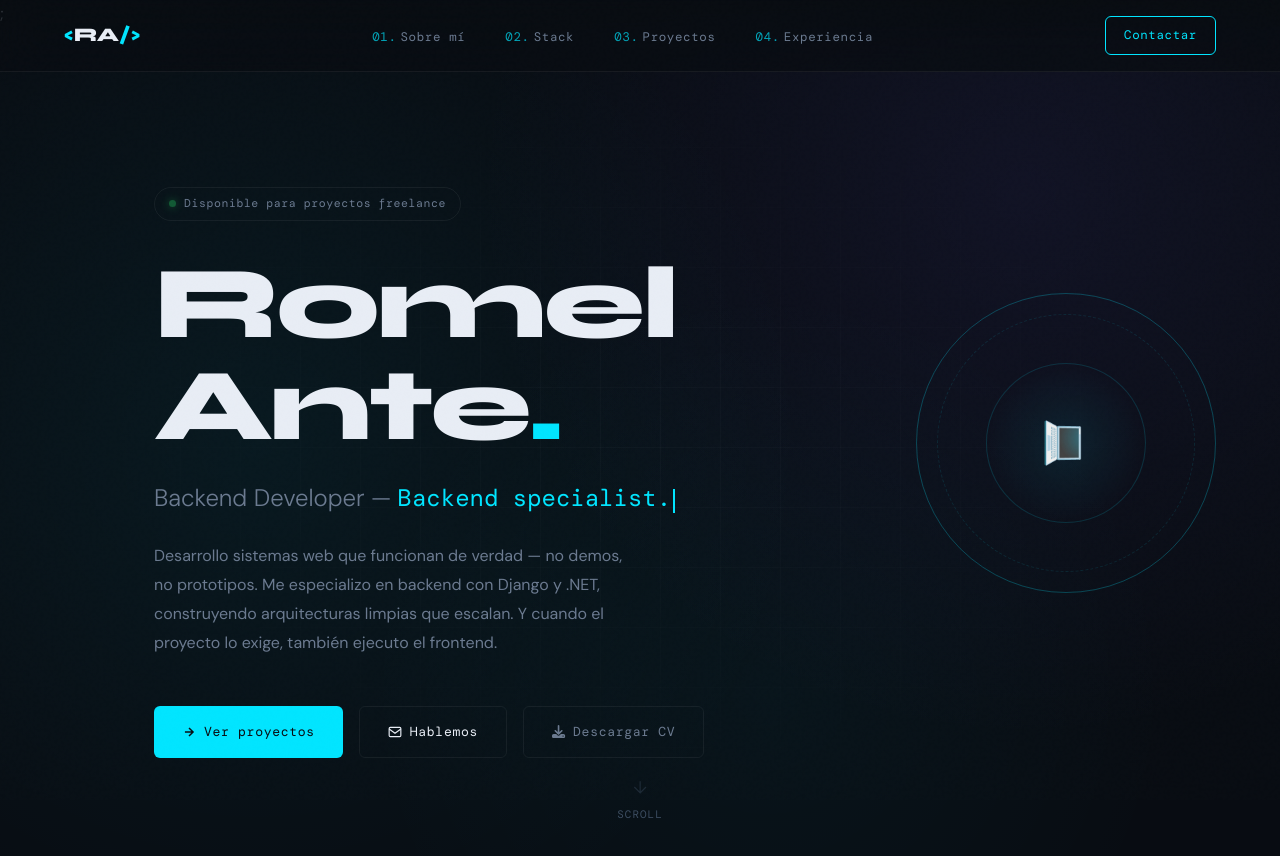
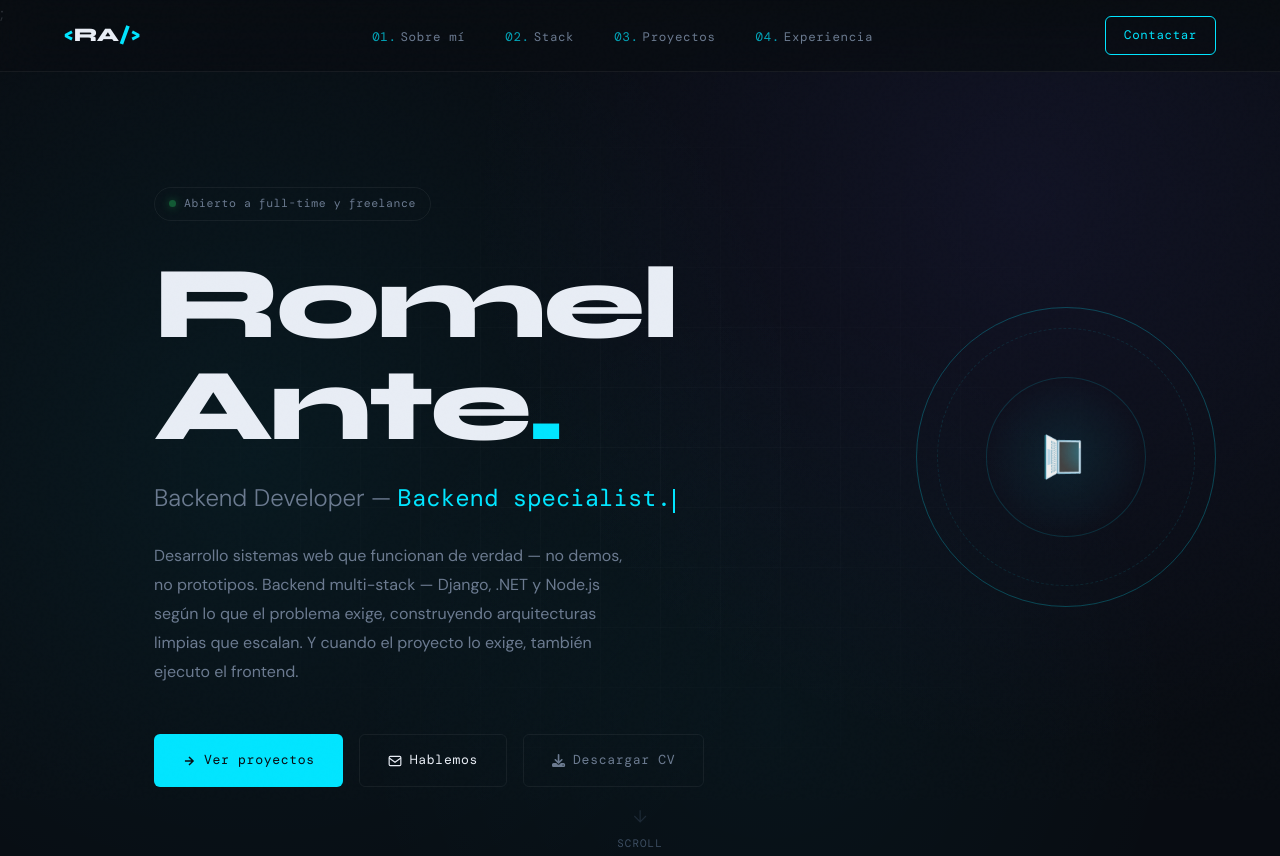
Before and after one commit to RomelAnte/portfolio-frontend, a plain HTML site: page index.html in a window 1280 px wide. Shown: the top 856 px of the page. Drawn offline with nearby package versions, Linux system fonts and the light colour scheme; a web font is replaced by a local one.

Commit message:
feat: update hero section text for clarity and detail

```diff
--- a/index.html
+++ b/index.html
@@ -70,7 +70,7 @@
       <div class="hero-content">
         <div class="hero-available">
           <span class="dot"></span>
-          Disponible para proyectos freelance
+          Abierto a full-time y freelance
         </div>
 
         <h1 class="hero-name">
@@ -89,9 +89,9 @@
           Developer.bio en una template tag como {{ developer.bio }}
         -->
           Desarrollo sistemas web que funcionan de verdad — no demos, no
-          prototipos. Me especializo en backend con Django y .NET, construyendo
-          arquitecturas limpias que escalan. Y cuando el proyecto lo exige,
-          también ejecuto el frontend.
+          prototipos. Backend multi-stack — Django, .NET y Node.js según lo que
+          el problema exige, construyendo arquitecturas limpias que escalan. Y
+          cuando el proyecto lo exige, también ejecuto el frontend.
         </p>
 
         <div class="hero-actions">
```
